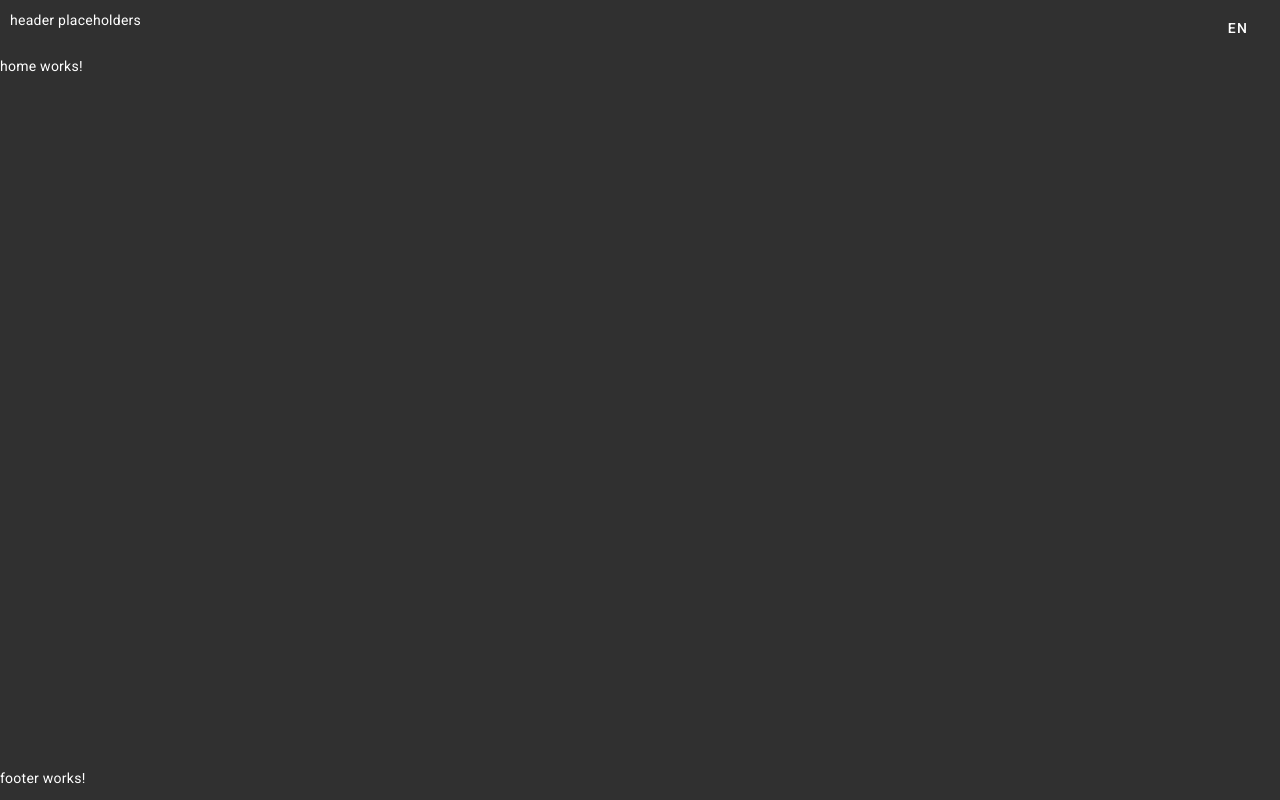
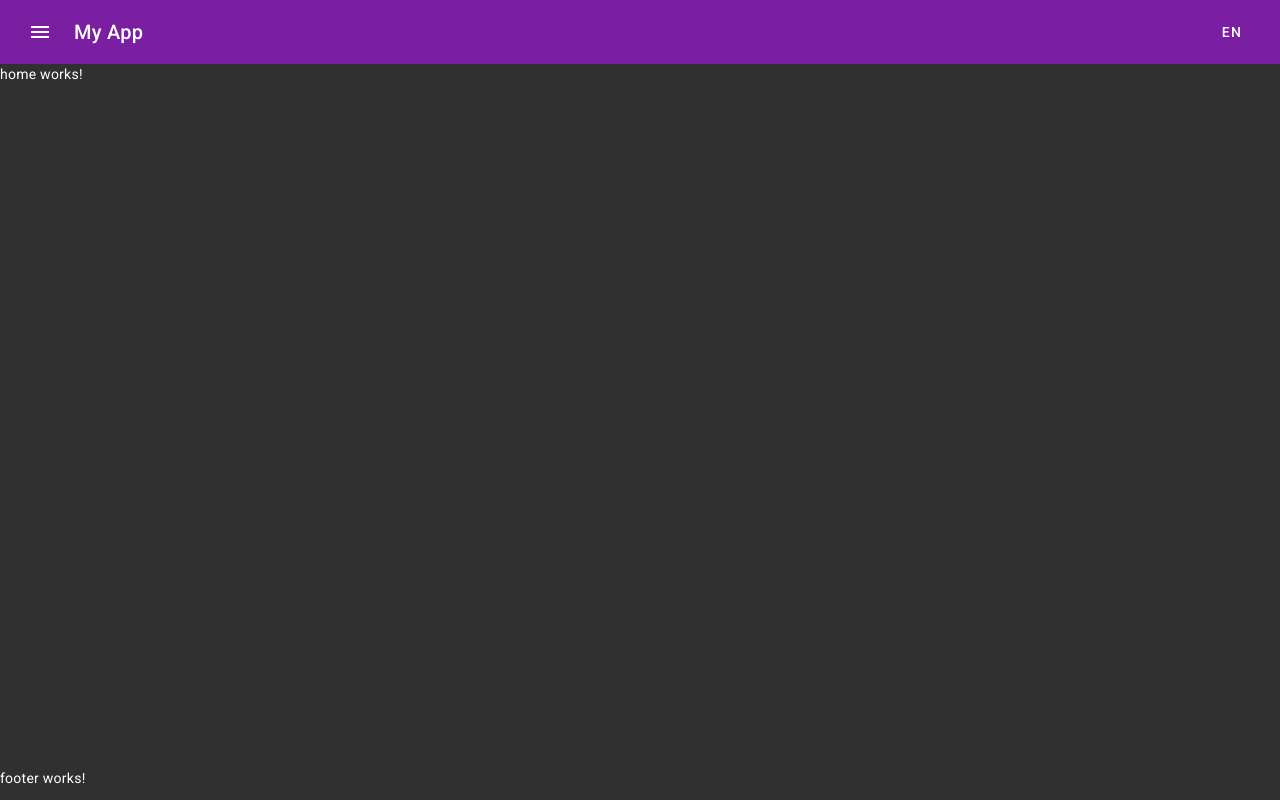
Before and after one commit to AndreyUA/my-personal-blog-ui, an Angular app: page /home in a window 1280 px wide. Built offline with nearby package versions, Linux system fonts and the light colour scheme.

Commit message:
implemented header

```diff
--- a/src/app/shared/header/header.component.html
+++ b/src/app/shared/header/header.component.html
@@ -1,5 +1,13 @@
 <div class="header">
-  <p>header placeholders</p>
+  <mat-toolbar color="primary" class="header-toolbar">
+    <div class="header-toolbar-right">
+      <button mat-icon-button>
+        <mat-icon>menu</mat-icon>
+      </button>
 
-  <app-language-switch />
+      <span>My App</span>
+    </div>
+
+    <app-language-switch />
+  </mat-toolbar>
 </div>
--- a/src/app/shared/header/header.component.scss
+++ b/src/app/shared/header/header.component.scss
@@ -2,5 +2,22 @@
   display: flex;
   flex-direction: row;
   justify-content: space-between;
-  padding: 10px;
+
+  &-toolbar {
+    display: flex;
+    flex-direction: row;
+    justify-content: space-between;
+    align-items: center;
+
+    &-right {
+      display: flex;
+      flex-direction: row;
+      justify-content: space-between;
+      align-items: center;
+
+      button {
+        margin-right: 10px;
+      }
+    }
+  }
 }
```
Also changed, not shown: src/app/shared/header/header.component.ts (+11 -1 lines).
